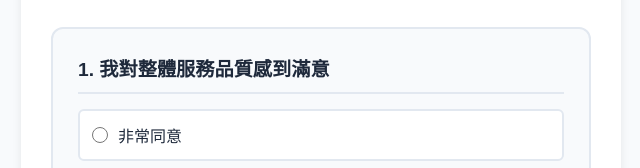
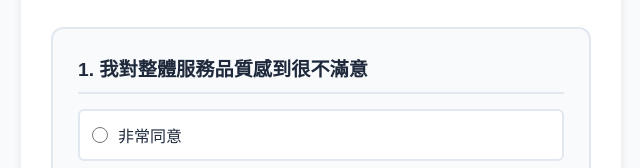
Before and after one commit to Chenyou0907/c, a plain HTML site: page menu1.html in a window 1280 px wide. Shown: the part 205-373 px from the top of the page, 319-959 px from the left. Drawn offline with Linux system fonts and the light colour scheme.

Commit message:
Add files via upload

```diff
--- a/menu1.html
+++ b/menu1.html
@@ -201,7 +201,7 @@
         <form id="surveyForm">
             <!-- 問題1 -->
             <div class="question-section">
-                <h3 class="question-title">1. 我對整體服務品質感到滿意</h3>
+                <h3 class="question-title">1. 我對整體服務品質感到很不滿意</h3>
                 <div class="satisfaction-options">
                     <div class="radio-option">
                         <input type="radio" id="q1_option5" name="question1" value="5">
```
